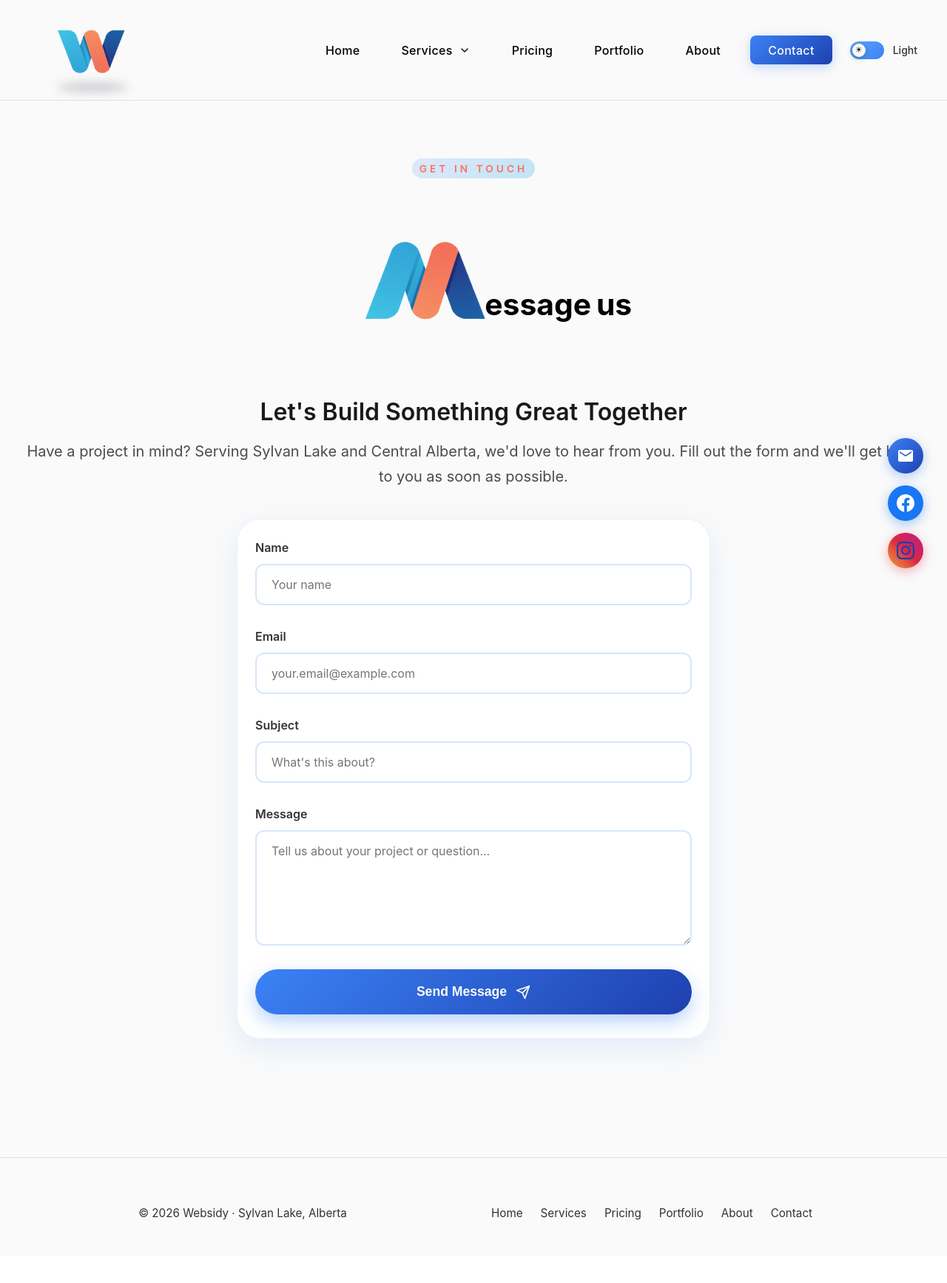
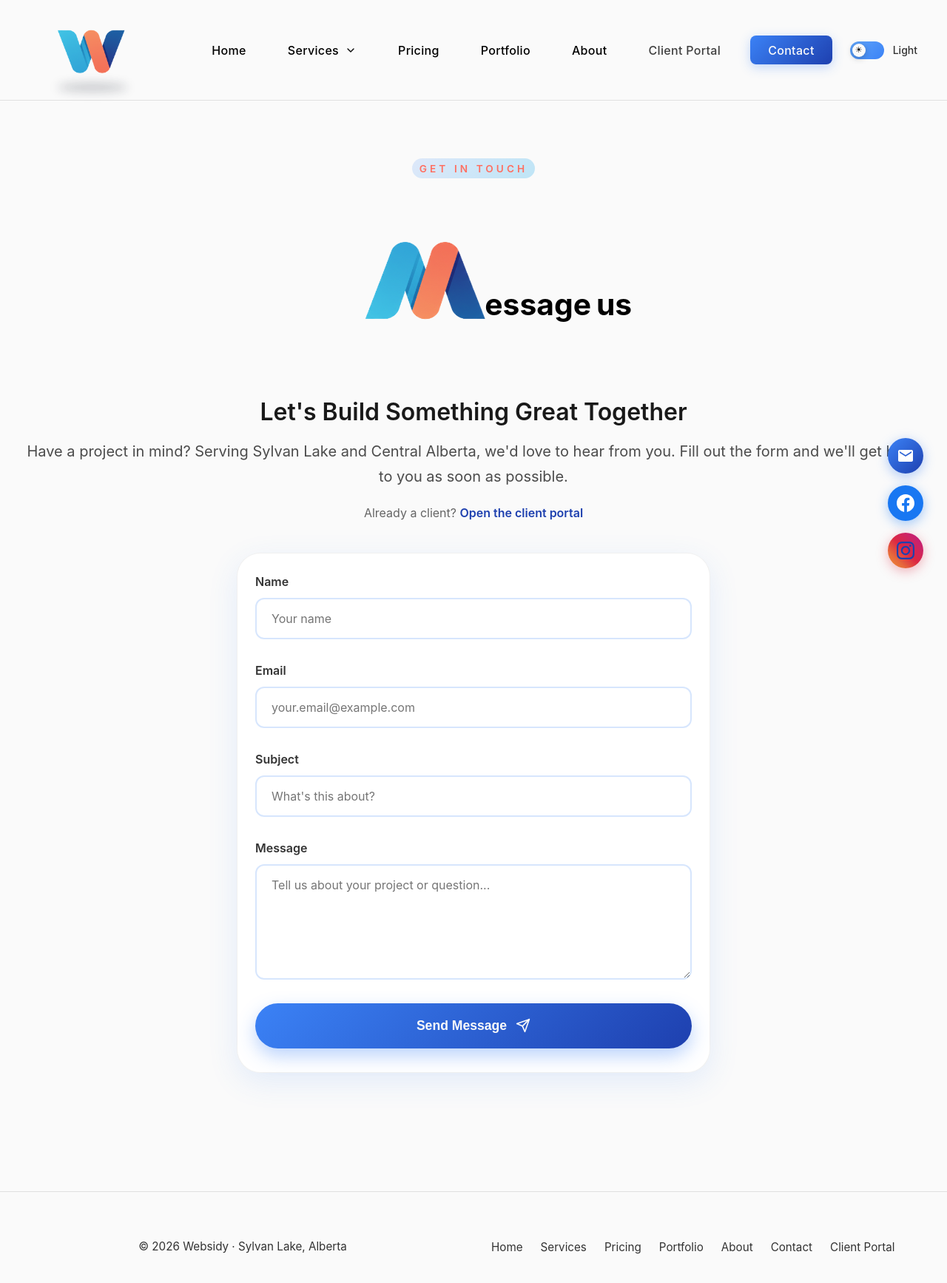
Before and after one commit to jbawt/Websidy, a React (Vite) app: page /contact in a window 1280 px wide. Shown: the top 1734 px of the page at 74% size. Before the commit the page ends 1697 px from the top, so only its background shows below. Built offline with nearby package versions, Linux system fonts and the light colour scheme.

Commit message:
add client portal link and reorder nav items

```diff
--- a/src/components/Footer.jsx
+++ b/src/components/Footer.jsx
@@ -46,6 +46,16 @@ function Footer() {
                   Contact
                 </Link>
               </li>
+              <li>
+                <a
+                  href="https://itflow.websidy.ca/client/"
+                  className="footer-link"
+                  target="_blank"
+                  rel="noopener noreferrer"
+                >
+                  Client Portal
+                </a>
+              </li>
             </ul>
           </nav>
 
--- a/src/components/Navbar.css
+++ b/src/components/Navbar.css
@@ -164,6 +164,21 @@
 
 .app.dark .nav-link-cta:hover {
   box-shadow: 0 6px 20px rgba(96, 165, 250, 0.4);
+}
+
+.nav-link-portal {
+  font-weight: 500;
+  opacity: 0.75;
+}
+
+.nav-link-portal::before,
+.nav-link-portal::after {
+  display: none;
+}
+
+.nav-link-portal:hover {
+  opacity: 1;
+  transform: none;
 }
 
 /* Dropdown Styles */
--- a/src/components/Navbar.jsx
+++ b/src/components/Navbar.jsx
@@ -142,6 +142,16 @@ function Navbar() {
             <span>About</span>
           </Link>
 
+          <a
+            href="https://itflow.websidy.ca/client/"
+            className="nav-link nav-link-portal"
+            target="_blank"
+            rel="noopener noreferrer"
+            onClick={handleLinkClick}
+          >
+            <span>Client Portal</span>
+          </a>
+
           <Link to="/contact" className="nav-link nav-link-cta" onClick={handleLinkClick}>
             <span>Contact</span>
           </Link>
--- a/src/pages/ContactPage.css
+++ b/src/pages/ContactPage.css
@@ -64,6 +64,31 @@
 
 .app.dark .contact-hero-description {
   color: rgba(250, 250, 250, 0.75);
+}
+
+.contact-portal-note {
+  font-size: 1rem;
+  line-height: 1.6;
+  color: rgba(0, 0, 0, 0.6);
+  margin: 0.75rem 0 0 0;
+}
+
+.app.dark .contact-portal-note {
+  color: rgba(250, 250, 250, 0.65);
+}
+
+.contact-portal-note a {
+  color: #1e40af;
+  font-weight: 600;
+  text-decoration: none;
+}
+
+.contact-portal-note a:hover {
+  text-decoration: underline;
+}
+
+.app.dark .contact-portal-note a {
+  color: #93c5fd;
 }
 
 .message-us-container {
--- a/src/pages/ContactPage.jsx
+++ b/src/pages/ContactPage.jsx
@@ -98,6 +98,16 @@ function ContactPage() {
             <h2 className="contact-hero-subheader">Let's Build Something Great Together</h2>
             <p className="contact-hero-description">
               Have a project in mind? Serving Sylvan Lake and Central Alberta, we'd love to hear from you. Fill out the form and we'll get back to you as soon as possible.
+            </p>
+            <p className="contact-portal-note">
+              Already a client?{' '}
+              <a
+                href="https://itflow.websidy.ca/client/"
+                target="_blank"
+                rel="noopener noreferrer"
+              >
+                Open the client portal
+              </a>
             </p>
           </div>
 
```
